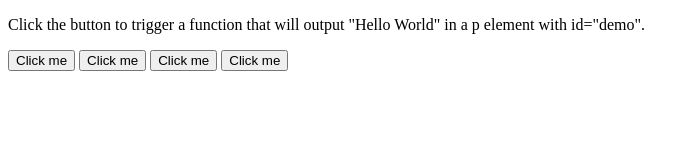
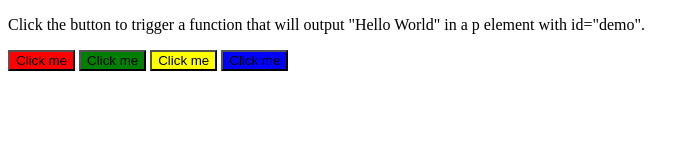
Before and after one commit to Spencer0407/EscapeRoom, a plain HTML site: page index.html in a window 1280 px wide. Shown: the whole page, without its empty margins (0-695 px from the left). Drawn offline with Linux system fonts and the light colour scheme.

Commit message:
Update index.html

```diff
--- a/index.html
+++ b/index.html
@@ -1,15 +1,33 @@
 <!DOCTYPE html>
 <html>
+	<style>
+#firstButton{
+
+	background-color:red;
+}
+#secondButton{
+
+	background-color:green;
+}
+#thirdButton{
+
+	background-color: yellow;
+}
+#fourthButton{
+
+	background-color:blue;
+}
+</style>
 <body>
 
 <p>Click the button to trigger a function that will output "Hello World" in a p element with id="demo".</p>
 
-<button onclick="myFunction1()">Click me</button>
-<button onclick="myFunction2()">Click me</button>
-<button onclick="myFunction3()">Click me</button>
-<button onclick="myFunction4()">Click me</button>
+<button id = "firstButton" onclick="myFunction1()">Click me</button>
+<button id = "secondButton" onclick="myFunction2()">Click me</button>
+<button id = "thirdButton" onclick="myFunction3()">Click me</button>
+<button id = "fourthButton" onclick="myFunction4()">Click me</button>
 
-<p id="demo"></p>
+	<h1 id="demo"></h1>
 
 <script>
 var NUMBER1 = 0;
```
